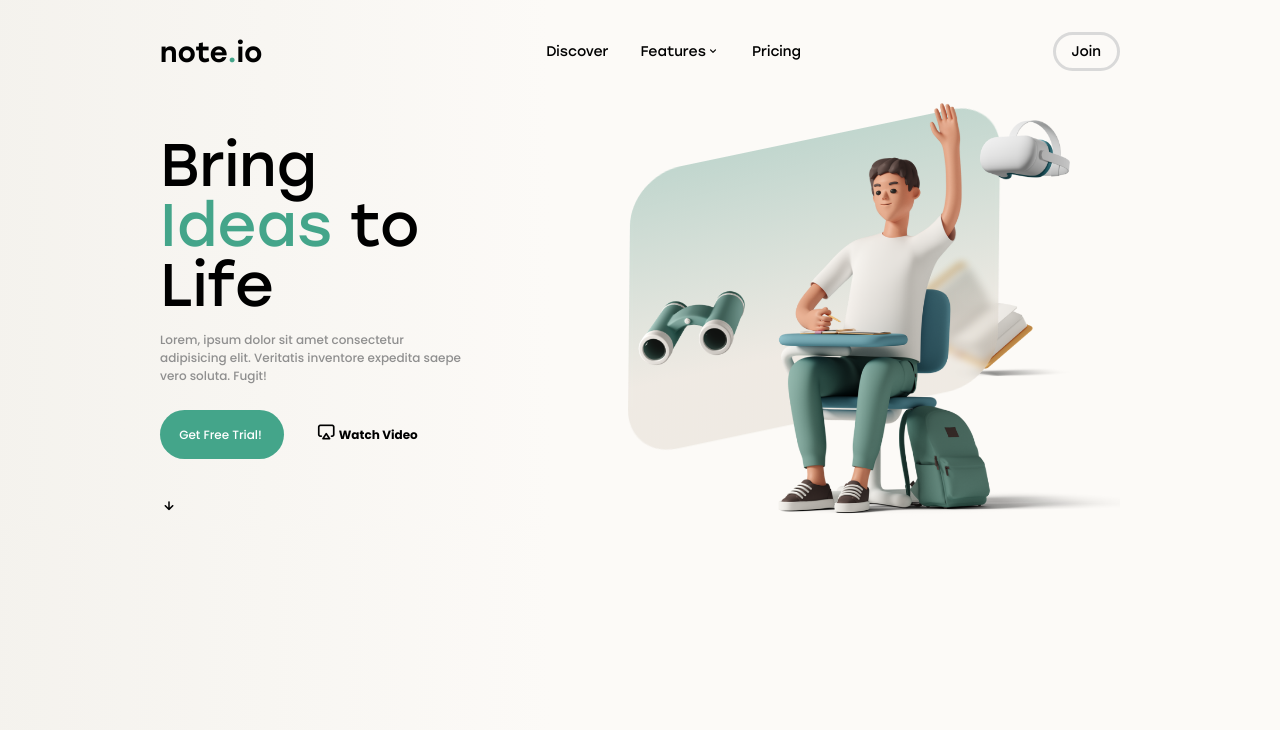
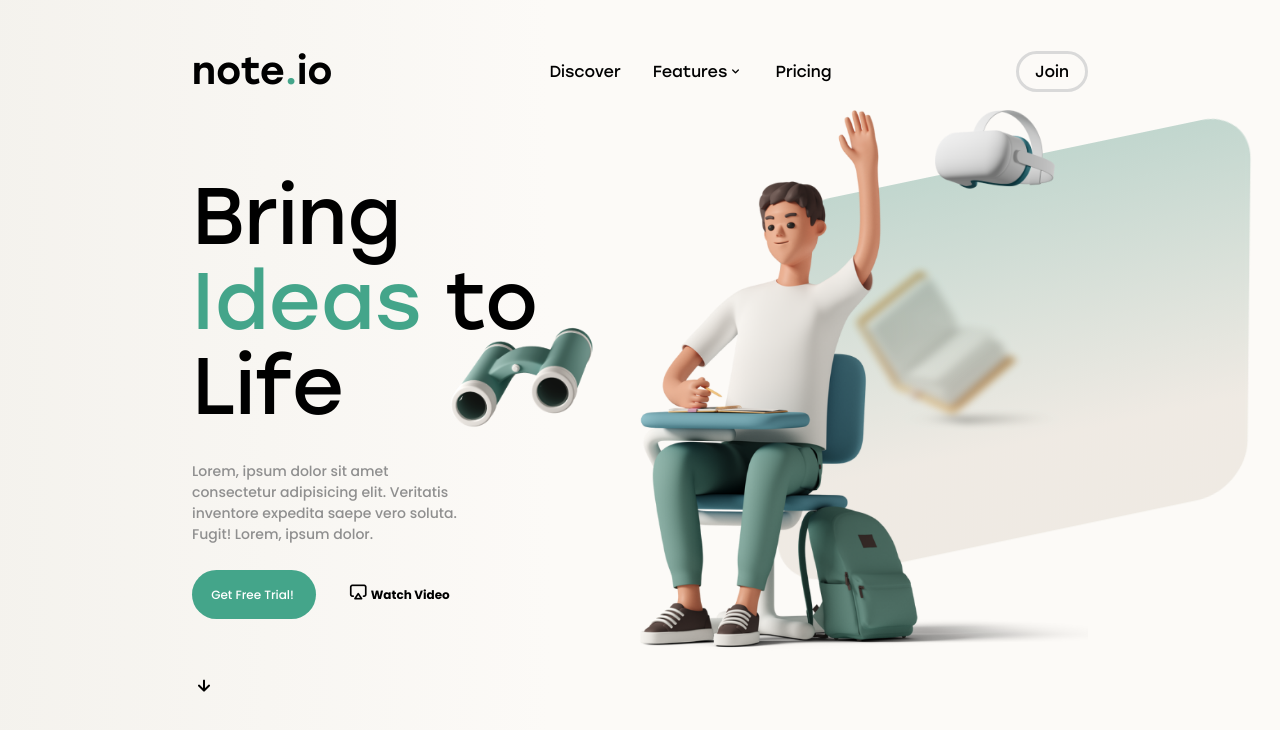
Before and after one commit to afixv/tugas-1-nwdc-2022, a plain HTML site: page index.html in a window 1280 px wide. Drawn offline with nearby package versions, Linux system fonts and the light colour scheme.

Commit message:
fix layout

```diff
--- a/assets/css/style.css
+++ b/assets/css/style.css
@@ -25,20 +25,20 @@ ul {
 
 body {
   font-family: Stolzl-Regular;
-  font-size: 14px;
+  font-size: 16px;
   background: linear-gradient(269.85deg, #fcfaf7 56.99%, #f4f2ed 101.12%);
 }
 
 .navbar {
   display: flex;
-  padding: 2rem 10rem;
+  padding: 3rem 12rem 0;
   justify-content: space-between;
   align-items: center;
 }
 
 .navbar .nav_brand {
   font-family: Stolzl-Medium;
-  font-size: 2em;
+  font-size: 2.4em;
 }
 
 .navbar .nav_brand span {
@@ -70,18 +70,18 @@ body {
 /* Hero */
 .hero {
   display: flex;
-  margin: 0 10rem;
+  margin: 0 12rem;
   flex: row;
 }
 
 .hero .content {
-  margin-top: 2rem;
+  margin-top: 5rem;
 }
 
 .hero .content h1 {
   font-weight: 400;
-  font-size: 60px;
-  line-height: 60px;
+  font-size: 80px;
+  line-height: 85px;
 }
 
 .hero .content h1 span {
@@ -89,12 +89,12 @@ body {
 }
 
 .hero .content .desc {
-  font-size: 12px;
+  font-size: 14px;
   font-family: "Poppins", sans-serif;
   font-weight: 500;
   color: #8f8f8f;
-  max-width: 50%;
-  margin-top: 1rem;
+  max-width: 60%;
+  margin-top: 2rem;
 }
 
 .hero_button {
@@ -122,20 +122,24 @@ body {
 }
 
 .scroll-down {
-  margin-top: 3rem;
-  font-size: 18px;
+  margin-top: 4rem;
+  font-size: 24px;
+}
+
+.mascot {
+  margin-top: 1rem;
 }
 
 .mascot .man img {
-  height: 420px;
+  height: 550px;
 }
 
 .mascot .rectangle {
   position: absolute;
-  width: 370.42px;
-  height: 288.34px;
-  left: 628.66px;
-  top: 135.26px;
+  width: 470.42px;
+  height: 388.34px;
+  left: 778.66px;
+  top: 155.26px;
   z-index: -1;
 
   background: linear-gradient(180deg, rgba(63, 137, 117, 0.31) 0%, rgba(210, 200, 185, 0.31) 75.31%);
@@ -147,23 +151,23 @@ body {
 }
 
 .mascot .scope {
-  transform: scale(0.6);
+  transform: scale(0.8);
   position: absolute;
-  top: 250px;
-  right: 480px;
+  top: 300px;
+  right: 650px;
 }
 
 .mascot .vr {
-  transform: scale(0.6);
+  transform: scale(0.8);
   position: absolute;
   top: 100px;
-  right: 180px;
+  right: 210px;
 }
 
 .mascot .book {
-  transform: scale(0.6);
+  transform: scale(0.8);
   position: absolute;
-  top: 220px;
-  right: 150px;
+  top: 250px;
+  right: 180px;
   z-index: -10;
 }
--- a/index.html
+++ b/index.html
@@ -44,7 +44,7 @@
             Life
           </h1>
           <div class="desc">
-            <p>Lorem, ipsum dolor sit amet consectetur adipisicing elit. Veritatis inventore expedita saepe vero soluta. Fugit!</p>
+            <p>Lorem, ipsum dolor sit amet consectetur adipisicing elit. Veritatis inventore expedita saepe vero soluta. Fugit! Lorem, ipsum dolor.</p>
           </div>
           <div class="hero_button">
             <a href="" class="trial"> Get Free Trial! </a>
```
Also changed, not shown: assets/icon/arrow-down.svg (deleted), assets/icon/arrow-nav.svg (deleted), assets/icon/play-square.svg (deleted).
